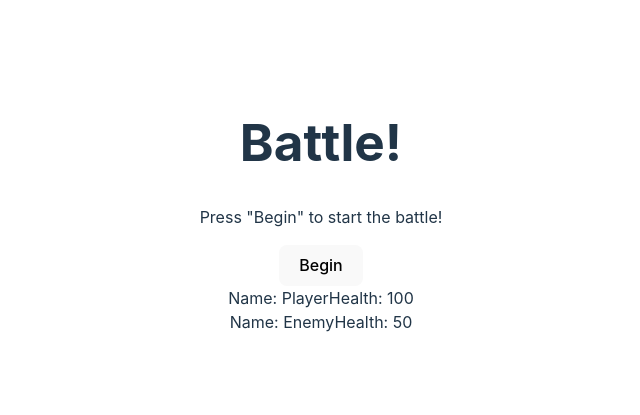
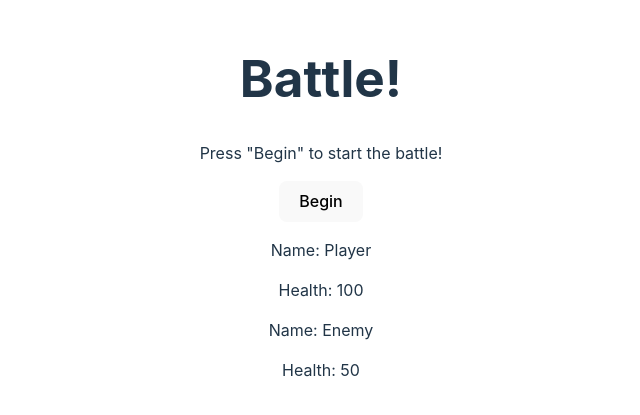
Before and after one commit to Mildlywilde/xstate-battle, a React (Vite) app: page / in a window 1280 px wide. Shown: the part 193-608 px from the top of the page, without its empty margins (319-959 px from the left). Built offline with nearby package versions, Linux system fonts and the light colour scheme.

Commit message:
refactor to use state actor in react context

```diff
--- a/src/components/Battle.tsx
+++ b/src/components/Battle.tsx
@@ -1,9 +1,13 @@
-import { useActor } from '@xstate/react';
-import {battleMachine} from '../xstate/battleMachine';
+import { useActor, useSelector } from '@xstate/react';
+import { battleMachine } from '../xstate/battleMachine';
 import { StatusPanel } from './StatusPanel';
+import { assertUnreachable } from '../helpers'
+import { createContext, useContext } from 'react';
+import { createActor } from 'xstate';
 
-export const Battle = () => {
-  const [state, send] = useActor(battleMachine, {
+
+// setup react context for battle machine
+const battleActor = createActor(battleMachine, {
   input: {
     player: {
       name: "Player",
@@ -15,16 +19,47 @@ export const Battle = () => {
     }
   }
 });
+battleActor.start()
+const BattleActorContext = createContext(battleActor)
 
+const StartPanel = () => {
+  const battleActor = useContext(BattleActorContext)
+  const send = battleActor.send
   return (
-    <div>
-      <h1>Battle!</h1>
-      {state.matches("start") && (
     <div>
       <p>Press "Begin" to start the battle!</p>
       <button onClick={() => send({ type: "BEGIN" })}>Begin</button>
     </div>
-      )}
+  )
+}
+
+
+
+export const Battle = () => {
+  const battleActor = useContext(BattleActorContext)
+  const state = useSelector(battleActor, (state) => state)
+  const send = battleActor.send
+
+  return (
+    <BattleActorContext.Provider value={battleActor}>
+      <div>
+        <h1>Battle!</h1>
+
+        {
+          state.matches("start")
+          ? <StartPanel />
+          : state.matches("playerTurn")
+          ? <p>Player Turn</p>
+          : state.matches("enemyTurnAction")
+          ? <p>Enemy's Turn</p>
+          : state.matches("enemyTurnInfo")
+          ? <p>Enemy's Turn (info)</p>
+          : state.matches("playerWin")
+          ? <p>You Win!</p>
+          : state.matches("enemyWin")
+          ? <p>You Lose!</p>
+          : assertUnreachable(state.value)
+        }
 
         {state.matches("playerTurn") && (
           <div>
@@ -47,13 +82,6 @@ export const Battle = () => {
           </div>
         )}
 
-      {state.matches("enemyEndStep") && (
-        <div>
-          <p>End of turn!</p>
-          <button onClick={() => send({ type: "BEGIN" })}>Next turn</button>
-        </div>
-      )}
-
         {state.matches("playerWin") && (
           <div>
             <p>Player wins!</p>
@@ -68,5 +96,6 @@ export const Battle = () => {
         <StatusPanel character={state.context.player}/>
         <StatusPanel character={state.context.enemy}/>
       </div>
+    </BattleActorContext.Provider>
   );
 }
--- a/src/components/StatusPanel.tsx
+++ b/src/components/StatusPanel.tsx
@@ -1,10 +1,10 @@
-import { Character } from "../xstate/battleMachine"
+import { Character } from "../types"
 
 export const StatusPanel = ({character}: {character: Character}) => {
     return (
         <div>
-            Name: {character.name}
-            Health: {character.health}
+            <p>Name: {character.name}</p>
+            <p>Health: {character.health}</p>
         </div>
     )
 }
--- /dev/null
+++ b/src/helpers.ts
@@ -0,0 +1,3 @@
+export function assertUnreachable(x: never): never {
+    throw new Error(`Reached an unexpected state: ${x}`);
+}
--- /dev/null
+++ b/src/types.ts
@@ -0,0 +1,9 @@
+export interface Character {
+    name: string
+    health: number
+}
+
+export interface BattleContext {
+    player: Character
+    enemy: Character
+}
```
Also changed, not shown: src/xstate/battleMachine.ts (+1 -12 lines). Lines whose indentation alone changed are shown as unchanged.
